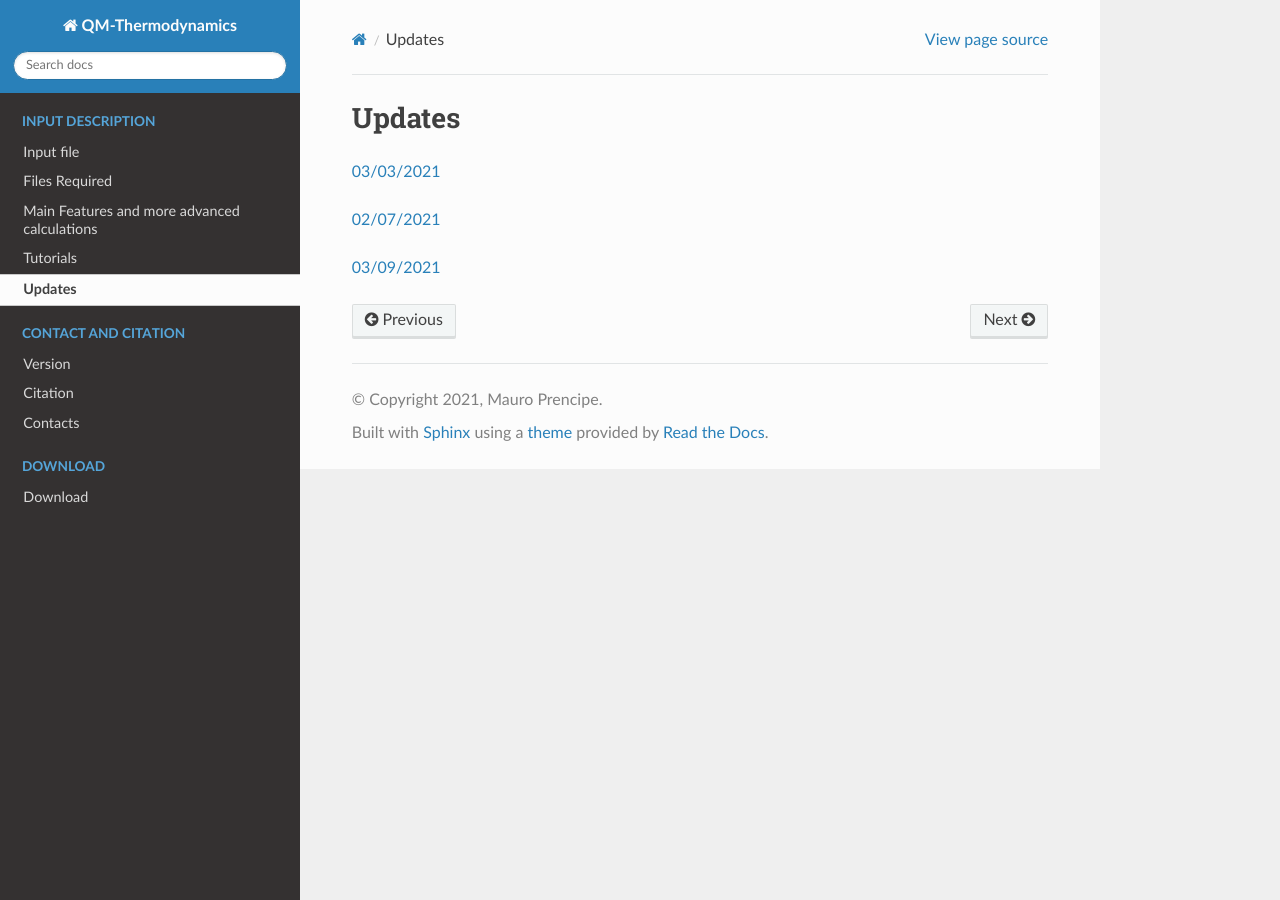
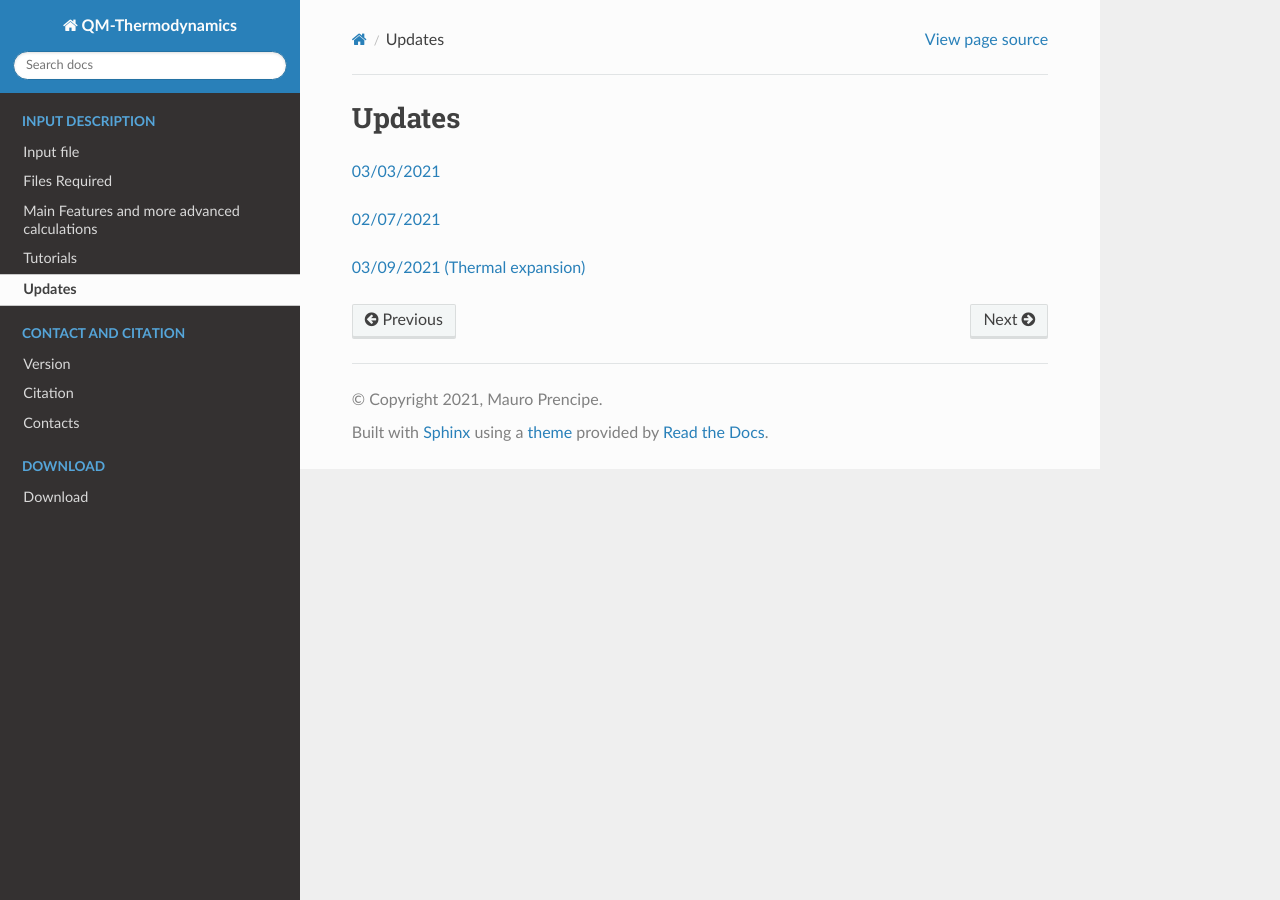
Before and after one commit to Mauro-Prencipe/QM-thermodynamics, a Sphinx documentation site: the page built from docs/Update.rst, in a window 1280 px wide. Built offline with Sphinx 7.4.7 and the Read the Docs theme 2.0.0, drawn with Linux system fonts in a browser that asks for light colours.

Commit message:
Update Update.rst

```diff
--- a/docs/Update.rst
+++ b/docs/Update.rst
@@ -5,10 +5,10 @@ Updates
 
 `02/07/2021`_
 
-`03/09/2021`_
+`03/09/2021 (Thermal expansion)`_
 
 .. _03/03/2021: _static/update.html
 
 .. _02/07/2021: _static/p_static.html
 
-.. _03/09/2021: _static/thermal_expansion_update.html
+.. _03/09/2021 (Thermal expansion): _static/thermal_expansion_update.html
```
